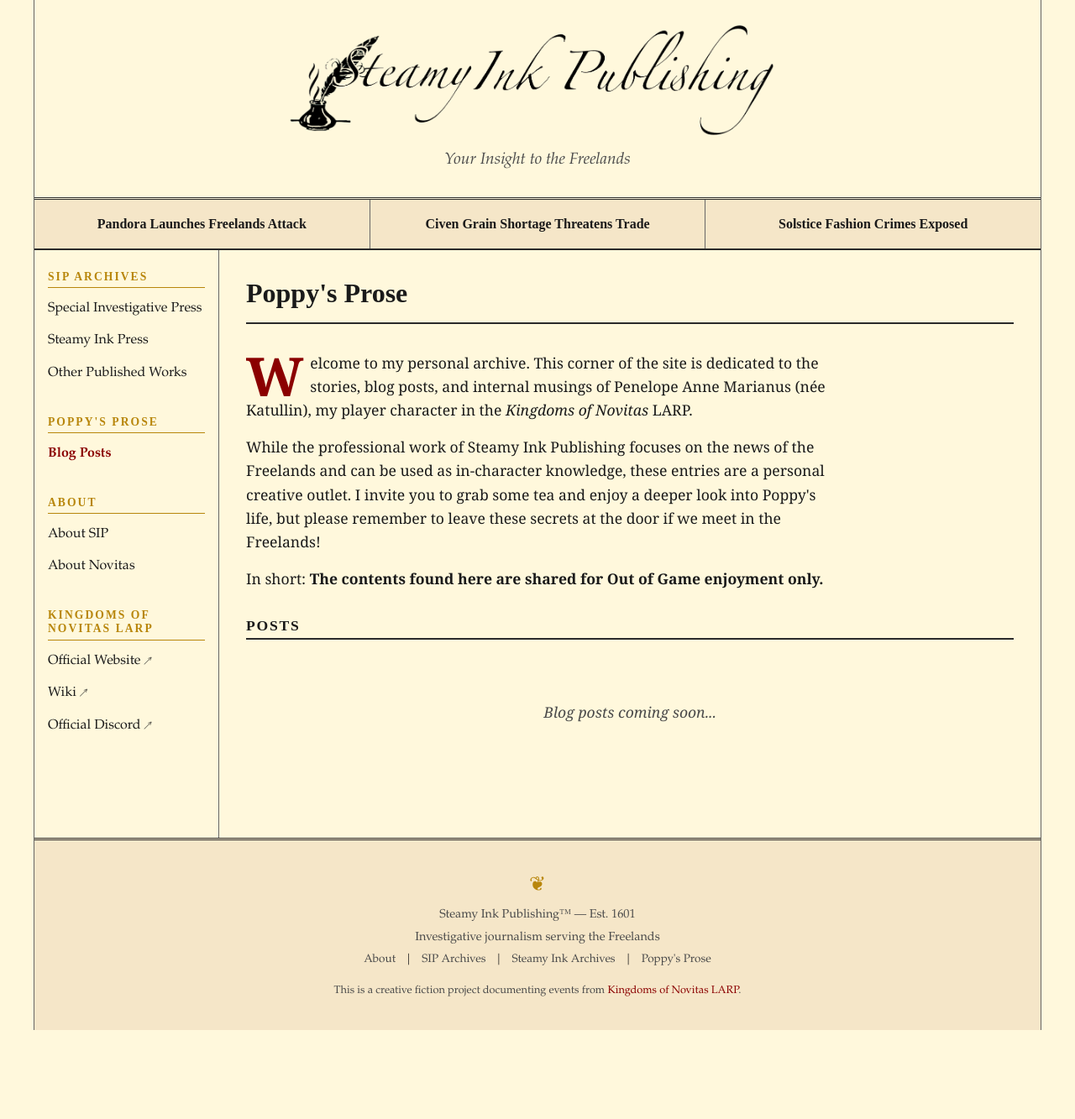
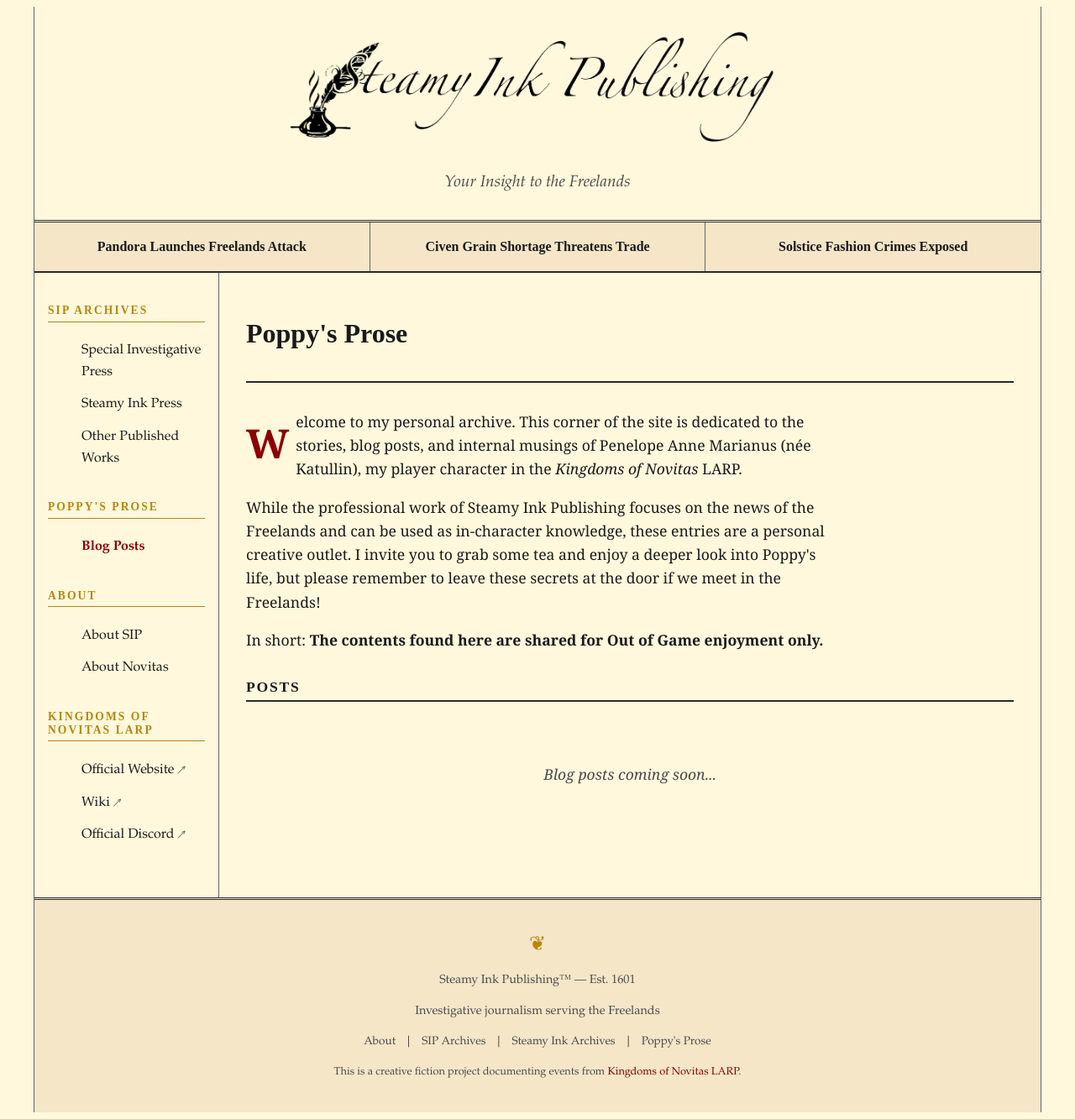
Before and after one commit to ftkatyowser/steamy-ink, a Jekyll site: the page built from blog.html, in a window 1280 px wide. Shown: the whole page at 84% size. Built offline with Jekyll 4.4.1, drawn with Linux system fonts in a browser that asks for light colours; before the commit the page ends 1227 px from its top, so only the background shows below that.

Commit message:
css and text tweaks

```diff
--- a/assets/css/style.css
+++ b/assets/css/style.css
@@ -43,8 +43,6 @@
 /* --- Reset & Base --- */
 *, *::before, *::after {
   box-sizing: border-box;
-  margin: 0;
-  padding: 0;
 }
 
 hr {
@@ -104,10 +102,10 @@ p {
 /* Drop cap for first paragraph */
 .drop-cap::first-letter {
   font-family: var(--font-masthead);
-  font-size: 4rem;
+  font-size: 3rem;
   font-weight: 700;
   float: left;
-  line-height: 0.8;
+  line-height: 1.5;
   margin-right: var(--spacing-sm);
   margin-top: var(--spacing-xs);
   color: var(--accent-red);
```
Also changed, not shown: aboutnovitas.md (+0 -1 lines), blog.html (+2 -7 lines).
